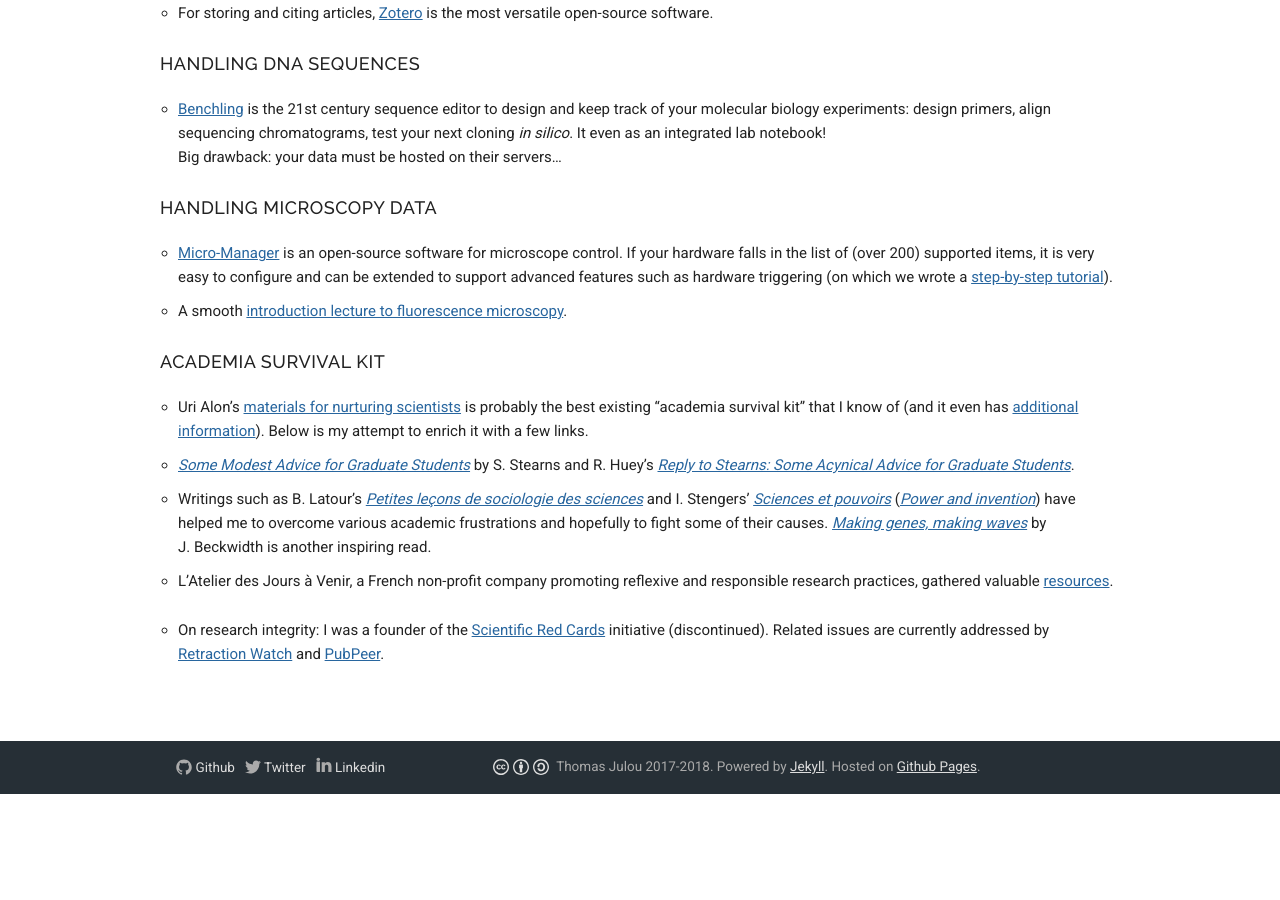
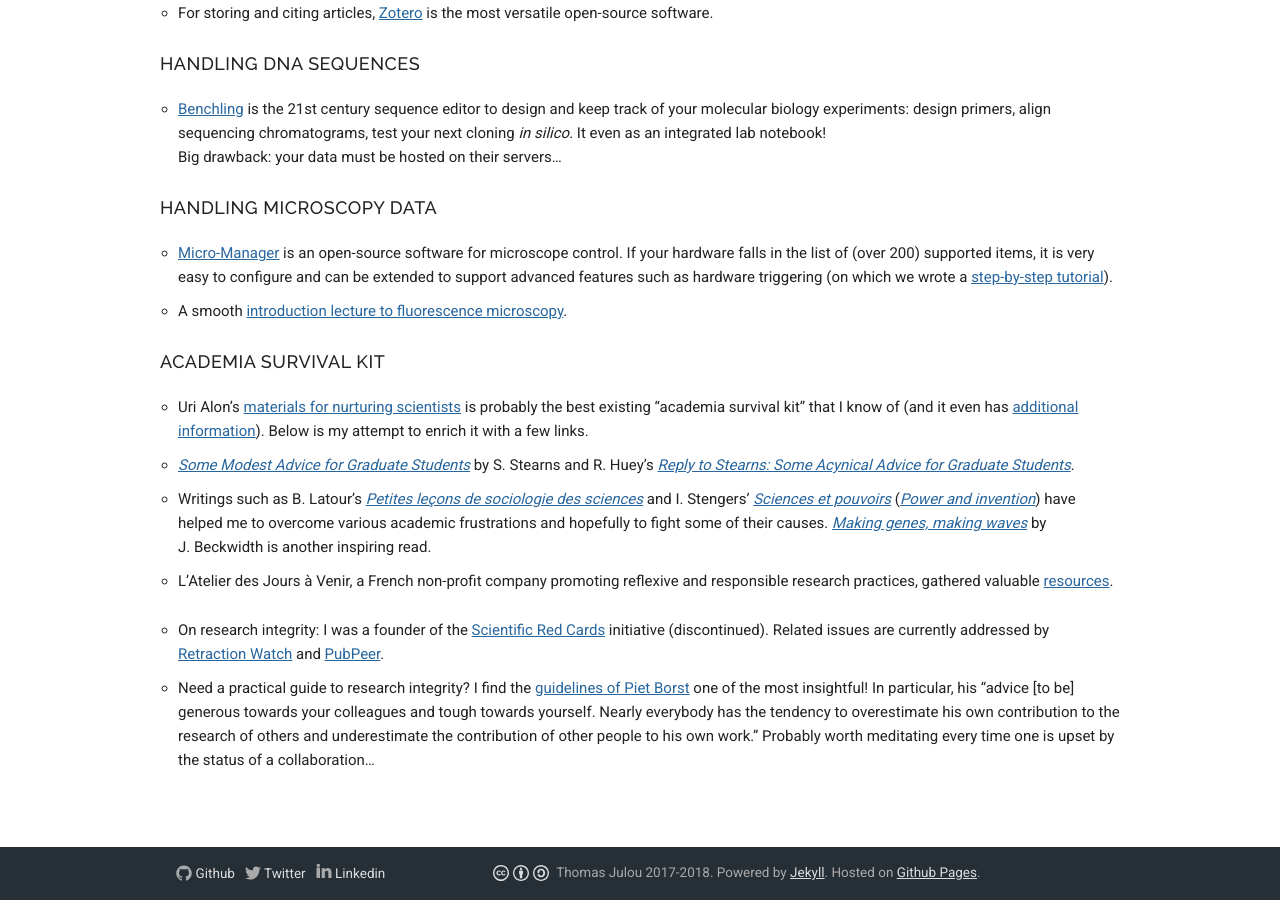
Before and after one commit to julou/julou.github.io, a Jekyll site: the page built from resources.md, in a window 1280 px wide and 900 px high, scrolled down 1100 px. Built offline with Jekyll 4.4.1, drawn with Linux system fonts in a browser that asks for light colours; before the commit the page ends 1894 px from its top, so only the background shows below that.

Commit message:
added link to Borst's integrity guidelines…

```diff
--- a/resources.md
+++ b/resources.md
@@ -76,4 +76,7 @@
 <!-- - contribution NKI -->
 
 - On research integrity: I was a founder of the [Scientific Red Cards](https://scientificredcards.wordpress.com) initiative (discontinued). Related issues are currently addressed by [Retraction Watch](https://retractionwatch.com) and [PubPeer](https://pubpeer.com).
+
+- Need a practical guide to research integrity? I find the [guidelines of Piet Borst](https://joursavenir.wordpress.com/2018/03/25/integrity-in-science-by-piet-borst/) one of the most insightful! In particular, his "advice [to be] generous towards your colleagues and tough towards yourself. Nearly everybody has the tendency to overestimate his own contribution to the research of others and underestimate the contribution of other people to his own work." Probably worth meditating every time one is upset by the status of a collaboration...
+
   <!-- + blog post -->
```
